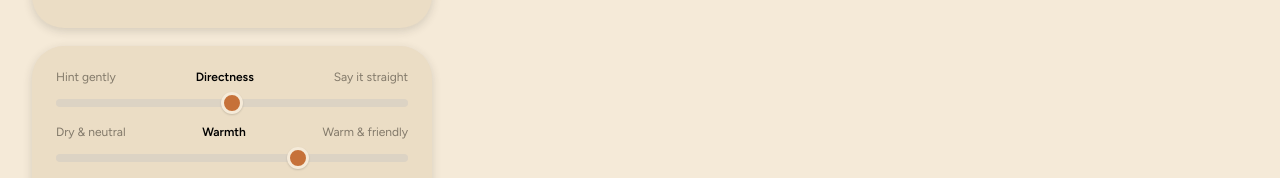
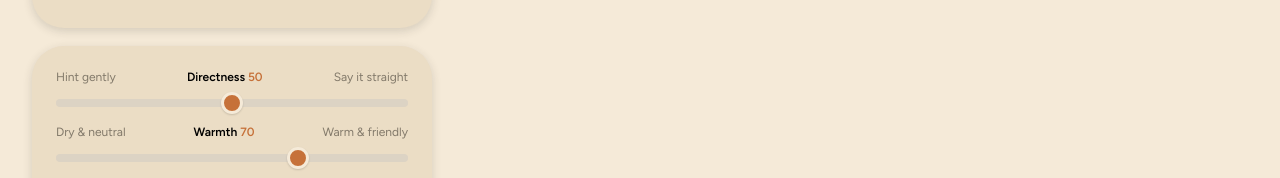
Before and after one commit to Petro2806/SamePen, a React (Create React App) app: page / in a window 1280 px wide. Shown: the part 381-559 px from the top of the page. Built offline with nearby package versions, Linux system fonts and the light colour scheme; the HTML template or start-up script is replaced by a standard one; a web font is replaced by a local one.

Commit message:
Show slider values in tone card

```diff
--- a/src/components/ToneCard.css
+++ b/src/components/ToneCard.css
@@ -9,6 +9,11 @@
 .slider-card__name {
     font-weight: 600;
     color: black;
+    white-space: nowrap;
+}
+
+.slider-card__value {
+    color: #c67139;
 }
 
 .slider-card__slider {
--- a/src/components/ToneCard.tsx
+++ b/src/components/ToneCard.tsx
@@ -15,7 +15,9 @@ const ToneCard = ({directness, onDirectnessChange, warmth, onWarmthChange, loadi
         <div>
             <div className="slider-card__tone">
                 <span>Hint gently</span>
-                <span className="slider-card__name">Directness</span>
+                <span className="slider-card__name">
+                    Directness <span className="slider-card__value">{directness}</span>
+                </span>
                 <span>Say it straight</span>
             </div>
             <input
@@ -31,7 +33,9 @@ const ToneCard = ({directness, onDirectnessChange, warmth, onWarmthChange, loadi
         <div>
             <div className="slider-card__tone">
                 <span>Dry & neutral</span>
-                <span className="slider-card__name">Warmth</span>
+                <span className="slider-card__name">
+                    Warmth <span className="slider-card__value">{warmth}</span>
+                </span>
                 <span>Warm & friendly</span>
             </div>
             <input
```
